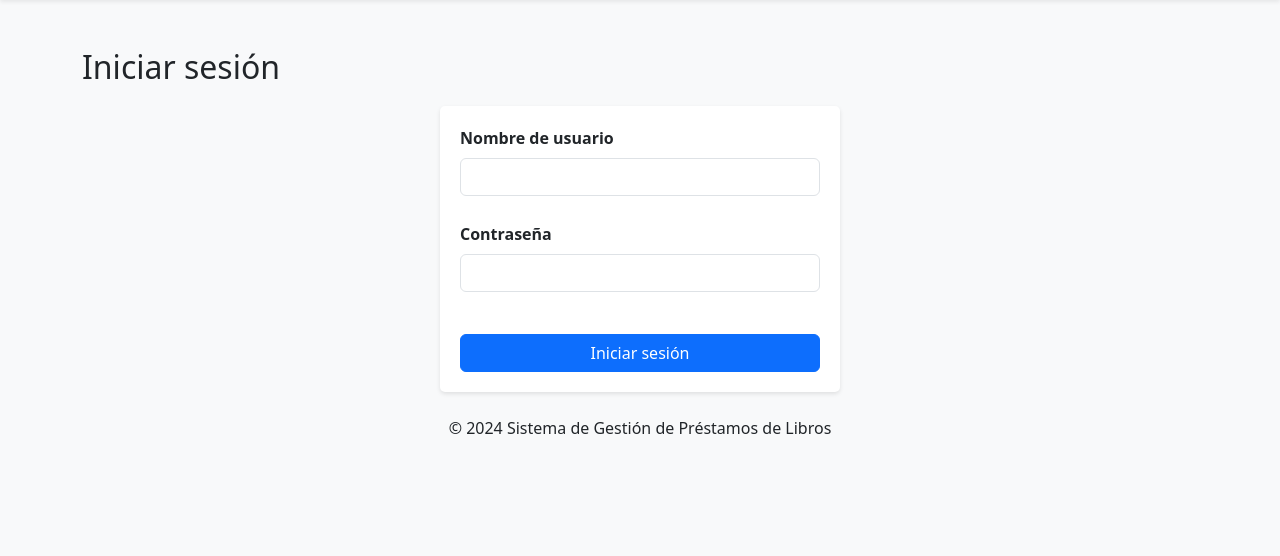
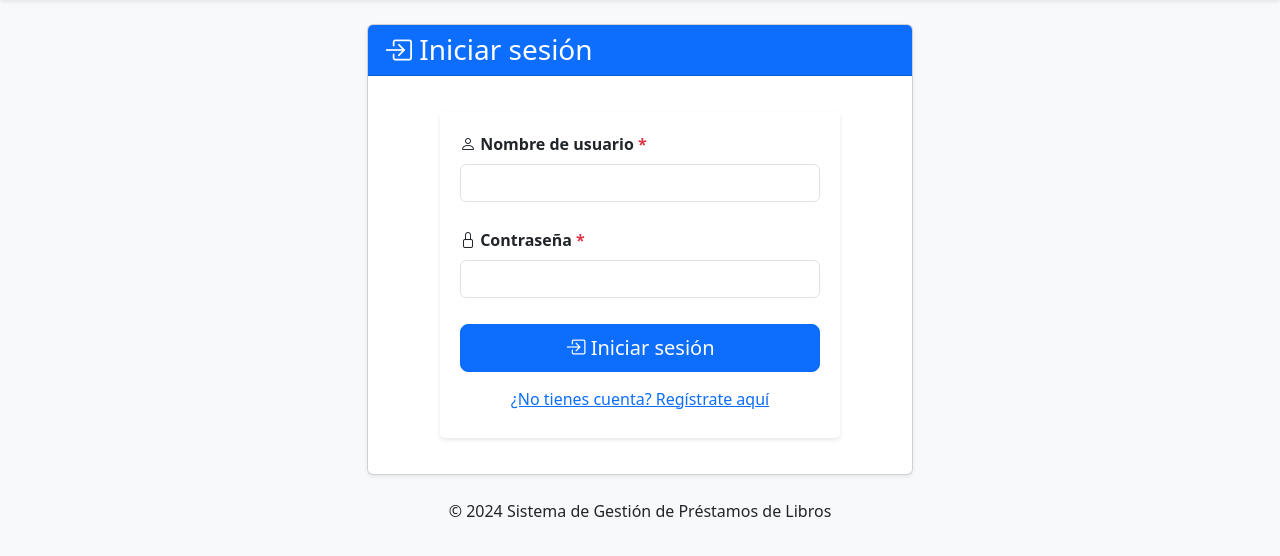
Before and after one commit to mebordone/biblioteca_colectiva_zero, a Django app: page /login/ in a window 1280 px wide. Shown: the part 56-612 px from the top of the page. Run offline with Django 5.2, Linux system fonts and the light colour scheme; some libraries are stand-ins or nearby versions.

Commit message:
feat(ui): mejorar template de login para consistencia visual
- Agregar estructura de card como otros formularios
- Agregar iconos a labels y botones
- Mejorar mensajes de error con iconos
- Agregar enlace a registro

```diff
--- a/libro_prestamos/core/templates/users/login.html
+++ b/libro_prestamos/core/templates/users/login.html
@@ -1,22 +1,47 @@
 {% extends 'base.html' %}
 
 {% block content %}
-<div class="container">
-    <h2 class="mt-5">Iniciar sesión</h2>
+<div class="container mt-4">
+    <div class="row justify-content-center">
+        <div class="col-md-6">
+            <div class="card shadow-sm">
+                <div class="card-header bg-primary text-white">
+                    <h3 class="mb-0"><i class="bi bi-box-arrow-in-right"></i> Iniciar sesión</h3>
+                </div>
+                <div class="card-body">
                     <form method="POST">
                         {% csrf_token %}
                         <div class="mb-3">
-            <label for="username" class="form-label">Nombre de usuario</label>
+                            <label for="username" class="form-label">
+                                <i class="bi bi-person"></i> Nombre de usuario
+                                <span class="text-danger">*</span>
+                            </label>
                             <input type="text" class="form-control" id="username" name="username" required>
                         </div>
                         <div class="mb-3">
-            <label for="password" class="form-label">Contraseña</label>
+                            <label for="password" class="form-label">
+                                <i class="bi bi-lock"></i> Contraseña
+                                <span class="text-danger">*</span>
+                            </label>
                             <input type="password" class="form-control" id="password" name="password" required>
                         </div>
                         {% if error %}
-            <div class="alert alert-danger">{{ error }}</div>
+                            <div class="alert alert-danger">
+                                <i class="bi bi-exclamation-triangle"></i> {{ error }}
+                            </div>
                         {% endif %}
-        <button type="submit" class="btn btn-primary mt-3">Iniciar sesión</button>
+                        <div class="d-grid gap-2">
+                            <button type="submit" class="btn btn-primary btn-lg">
+                                <i class="bi bi-box-arrow-in-right"></i> Iniciar sesión
+                            </button>
+                            <a href="{% url 'registro' %}" class="btn btn-link text-center">
+                                ¿No tienes cuenta? Regístrate aquí
+                            </a>
+                        </div>
                     </form>
                 </div>
+            </div>
+        </div>
+    </div>
+</div>
 {% endblock %}
```
Lines whose indentation alone changed are shown as unchanged.
